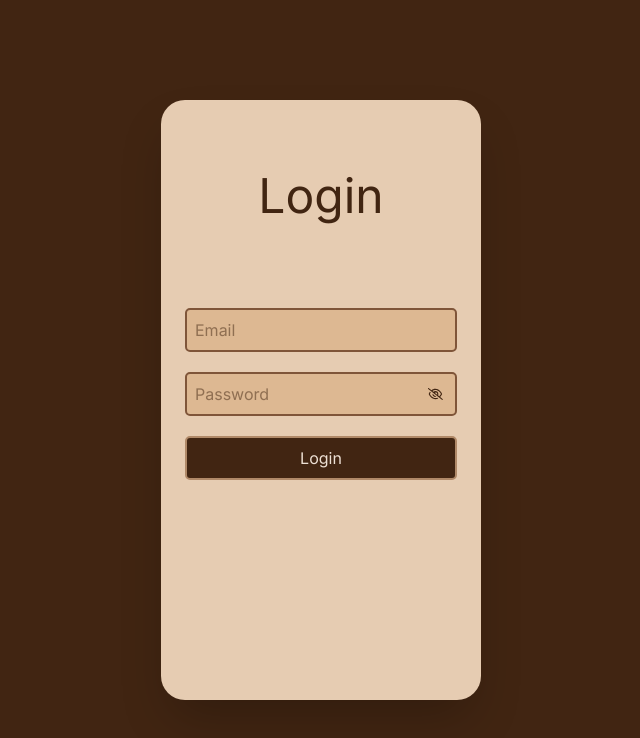
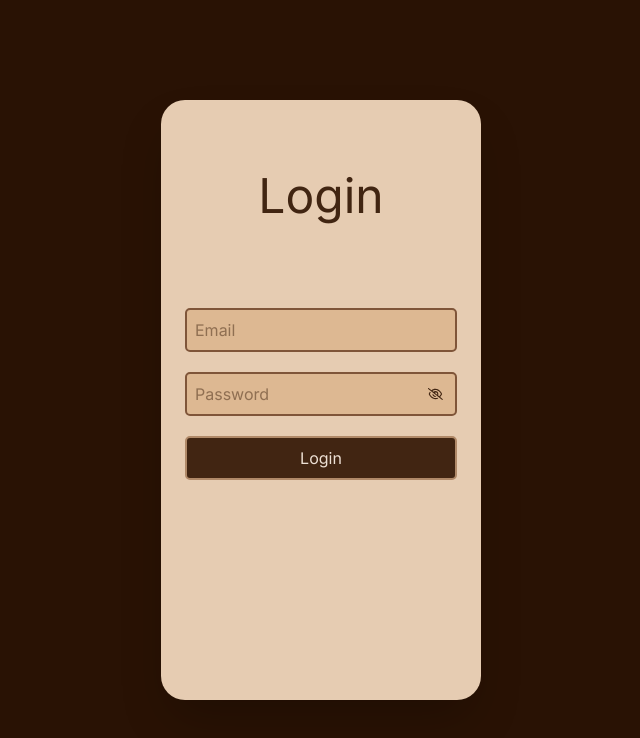
Before and after one commit to birajchhetri30/Note-Taking-App, a React (Vite) app in the folder Frontend/: page /login in a window 1280 px wide. Shown: the top 738 px of the page, without its empty margins (319-959 px from the left). Built offline with nearby package versions, Linux system fonts and the light colour scheme; a web font is replaced by a local one.

Commit message:
New color

```diff
--- a/Frontend/src/index.css
+++ b/Frontend/src/index.css
@@ -7,7 +7,7 @@
   }
 
   body {
-    background-color: #412512;
+    background-color: #291204;
     overflow-x: hidden;
   }
 }
@@ -58,4 +58,5 @@
   --color-secondary-200: #9c6644;
   --color-secondary-300: #7f5539;
   --color-secondary-400: #412512;
+  --color-background: #291204;
 }
```
